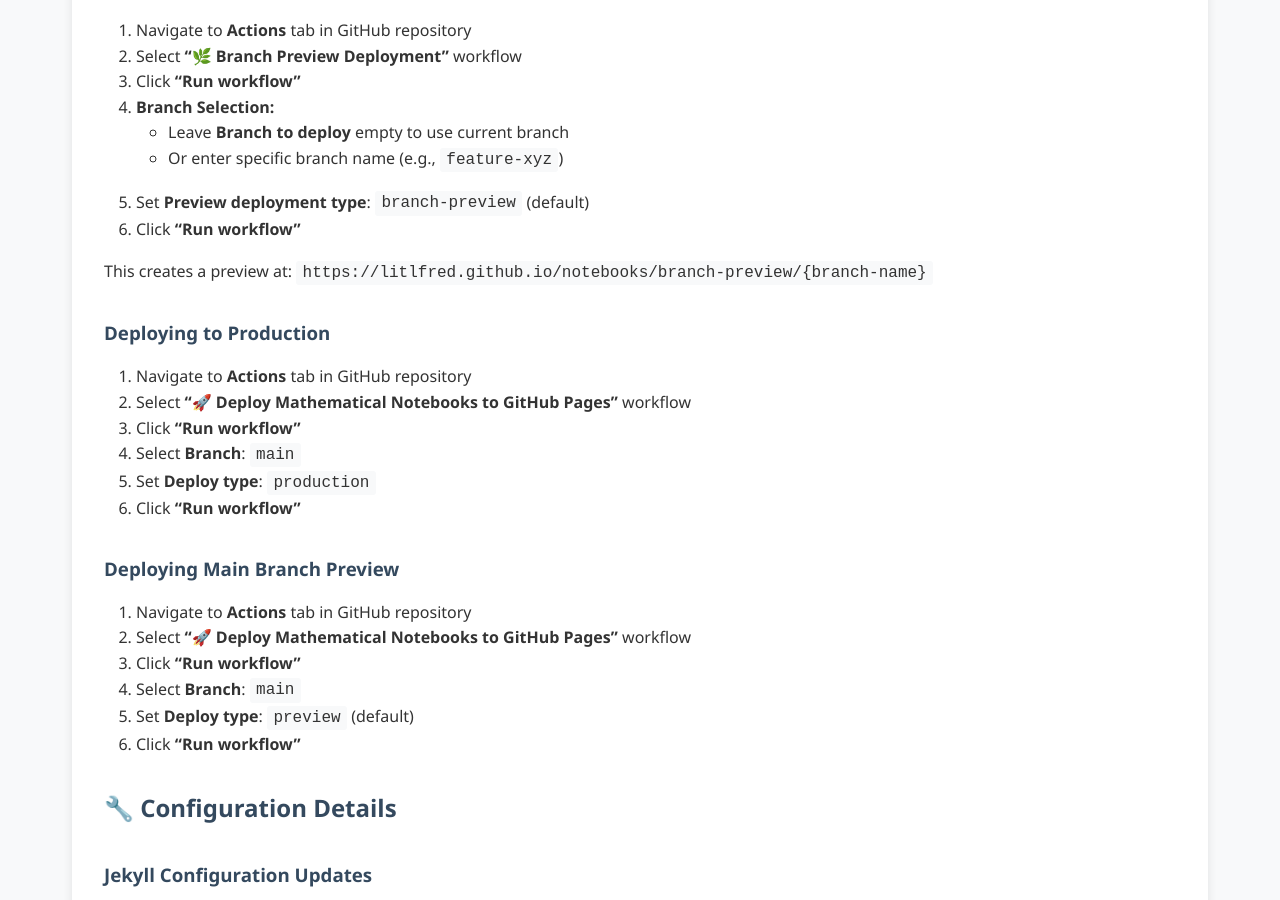
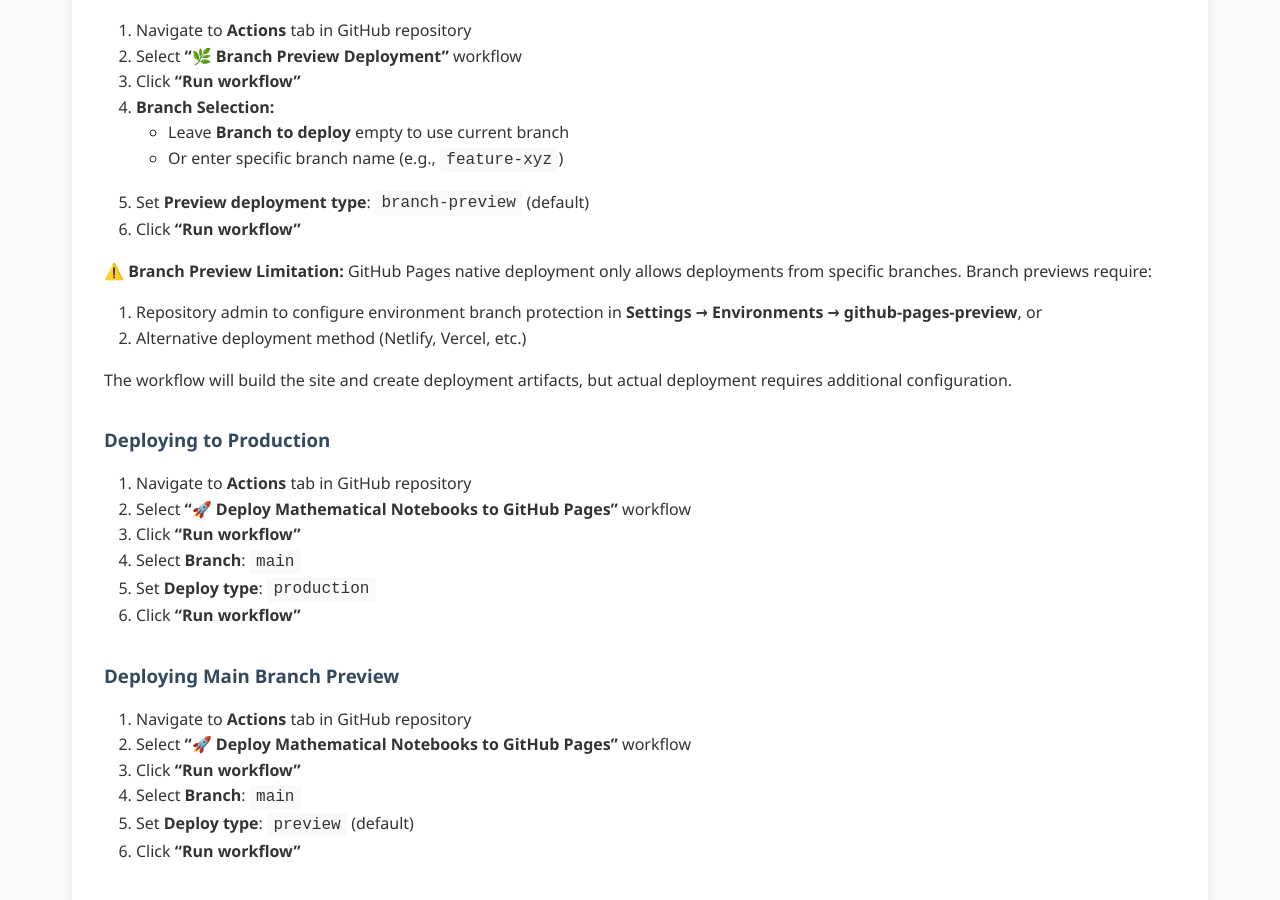
Before and after one commit to litlfred/notebooks, a Jekyll site: the page built from docs/DEPLOYMENT.md, in a window 1280 px wide and 900 px high, scrolled down 3018 px. Built offline with Jekyll 4.4.1, drawn with Linux system fonts in a browser that asks for light colours; our own code applies the rules of GitHub Pages for plain Markdown files.

Commit message:
Fix GitHub Pages deployment branch restriction by documenting limitation and updating workflow
Co-authored-by: litlfred <662242+litlfred@users.noreply.github.com>

```diff
--- a/docs/DEPLOYMENT.md
+++ b/docs/DEPLOYMENT.md
@@ -122,7 +122,12 @@ console.log('Schema Base:', info.schema_base_url);
 5. Set **Preview deployment type**: `branch-preview` (default)
 6. Click **"Run workflow"**
 
-This creates a preview at: `https://litlfred.github.io/notebooks/branch-preview/{branch-name}`
+**⚠️ Branch Preview Limitation:**
+GitHub Pages native deployment only allows deployments from specific branches. Branch previews require:
+1. Repository admin to configure environment branch protection in **Settings → Environments → github-pages-preview**, or
+2. Alternative deployment method (Netlify, Vercel, etc.)
+
+The workflow will build the site and create deployment artifacts, but actual deployment requires additional configuration.
 
 ### Deploying to Production
 
```
Also changed, not shown: .github/workflows/branch-preview-deploy.yml.
